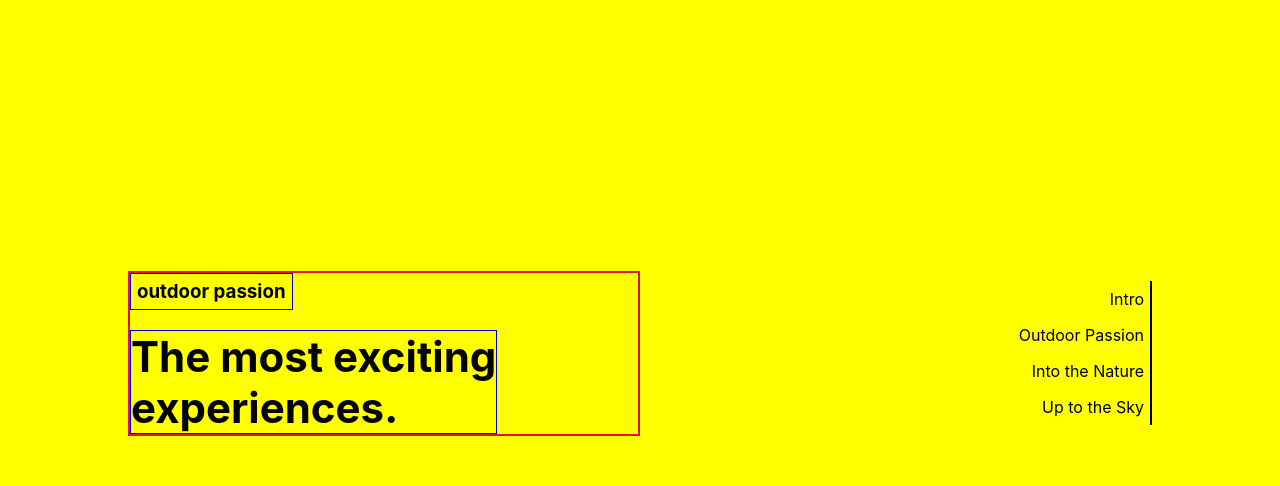
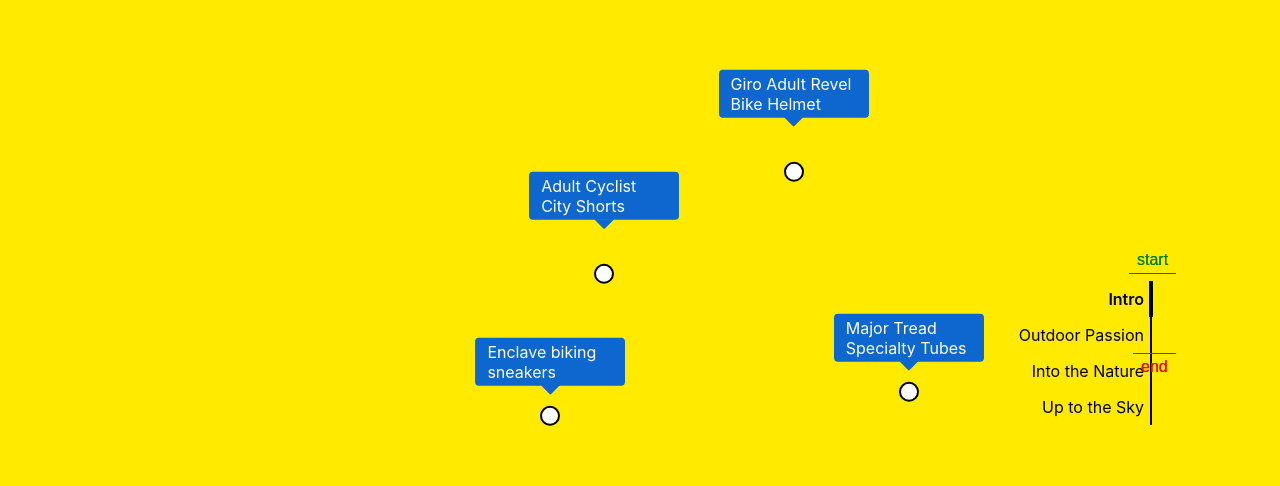
Before and after one commit to DriftingSands/sparkle-demo, a Next.js app: page / in a window 1280 px wide. Shown: the part 847-1333 px from the top of the page. Built offline with nearby package versions, Linux system fonts and the light colour scheme.

Commit message:
added point text fields animations are currently not working

```diff
--- a/components/Menu.jsx
+++ b/components/Menu.jsx
@@ -1,16 +1,19 @@
-export default function Menu({menuItems}) {
-
+export default function Menu({ menuItems }) {
   return (
     <div className="menuWrapper">
       <ul className="menuList">
-        {
-          menuItems.map((item, index) => {
-            return <li key={index} className="menuListItem">
-              <a href={`${item.link}`}>{item.text}</a>
-            </li>
-          })
-        }
+        {menuItems.map((item, index) => {
+          return (
+            <a key={index} href={!item.active ? item.link : null}>
+              <li
+                className={`menuListItem ${item.active ? "active" : ""}`}
+              >
+                {item.text}
+              </li>
+            </a>
+          );
+        })}
       </ul>
     </div>
-  )
+  );
 }
--- a/components/TextLayer.jsx
+++ b/components/TextLayer.jsx
@@ -1,23 +1,51 @@
-import Menu from './Menu'
+import Menu from "./Menu";
 
 export default function TextLayer(props) {
-
-
   return (
-    <div className={`textLayer `}>
+    <div className={"textLayer"} id={props?.data?.id}>
+      {props?.data?.pointText?.map((item, index) => {
+        return (
+          <div
+            key={index}
+            className="pointTextItemWrapper"
+            id={item.id}
+            style={{
+              left: `${item.x + 50}%`,
+              top: `${item.y + 50}%`,
+            }}
+          >
+            <div className="textWrapper">
+              <div className="buyText">
+                <a href={item.link || null}>
+                  Buy for {item.price}
+                </a>
+              </div>
+              <div className="text">
+                {item.text}
+              </div>
+              <div className="arrow" />
+            </div>
+            <div className="dot" />
+          </div>
+        );
+      })}
 
       <div className="left">
-        {props.data.leftBox.map((item, index) => {
-          return <item.type key={index} className={`${item.type} ${item.styles.map(style => style)}`}>
-            {item.content}
-          </item.type>
-        })
-        }
+        {props?.data?.leftBox?.map((item, index) => {
+          return (
+            <item.type
+              key={index}
+              className={`${item.type} ${item.styles.map((style) => style)}`}
+            >
+              {item.content}
+            </item.type>
+          );
+        })}
       </div>
 
       <div className="right">
         <Menu menuItems={props.menu.menuItems} />
       </div>
     </div>
-  )
+  );
 }
--- a/components/TimelineHelperFunctions.jsx
+++ b/components/TimelineHelperFunctions.jsx
@@ -1,17 +1,28 @@
 
 const createAnimationTimeline = (gsap, q, timelineArray, timelineSettings) => {
   const tl = gsap.timeline()
+  const standardDelay = timelineSettings.autoDelay ? '>' : '<'
 
   for (let i = 0; i < timelineArray.length; i++) {
     const animation = timelineArray[i]
-    const standardDelay = timelineSettings.autoDelay ? '>' : '<'
-    if (animation.from && animation.to) {
-      tl.fromTo(q(animation.selector), animation.from, animation.to, standardDelay)
-    } else {
-      animation.from && tl.from(q(animation.selector), animation.from, standardDelay)
-      animation.to && tl.to(q(animation.selector), animation.to, standardDelay)
+
+
+    let delay;
+    if (animation.autoDelay !== undefined) {
+      delay = animation.autoDelay === true ? '>' : '<'
+    }
+    if (!delay) {
+      delay = standardDelay
     }
 
+    if (animation.from && animation.to) {
+      tl.fromTo(q(animation.selector), animation.from, animation.to, delay)
+    } else {
+      animation.from && tl.from(q(animation.selector), animation.from, delay)
+      animation.to && tl.to(q(animation.selector), animation.to, delay)
+    }
+
+    if (animation.selector.includes('textWrapper')) console.log(tl)
   }
   if (timelineSettings.debugButton) {
     const debugButton = document.createElement('button')
--- a/components/TimelineWrapper.jsx
+++ b/components/TimelineWrapper.jsx
@@ -1,4 +1,4 @@
-import React, { useEffect, useRef, createContext, useState } from "react";
+import React, { useEffect, useRef, createContext } from "react";
 import { gsap } from "gsap/dist/gsap";
 import { ScrollTrigger } from "gsap/dist/ScrollTrigger";
 import createAnimationTimeline from './TimelineHelperFunctions'
--- a/components/_testData.js
+++ b/components/_testData.js
@@ -1,9 +1,9 @@
 export default {
   scenes: [
     {
+      id: 'intro',
       timelineAnimationSettings: {
-        autoDelay: true,
-        debugButton: true,
+        globalAutoDelay: true,
       },
       timelineAnimations: [
         {
@@ -19,22 +19,22 @@ export default {
             bottom: "5%",
             opacity: 1,
             scale: 1.1,
-            delay: 0.2,
             duration: 1,
           },
         },
         {
+          autoDelay: false,
           selector: '#rocks2',
           from: {
             left: "-20%",
           },
           to: {
             left: "0%",
-            delay: 0.1,
             duration: 0.7,
           },
         },
         {
+          autoDelay: false,
           selector: '#rocks3',
           from: {
             right: "-10%",
@@ -45,7 +45,6 @@ export default {
             right: "0%",
             bottom: "0%",
             scale: 1,
-            delay: 0.1,
             duration: 0.7,
           },
         },
@@ -65,7 +64,7 @@ export default {
               start: "0px top",
               end: "100% top",
               // toggleActions: "play reverse play reverse",
-              scrub: 1,
+              scrub: 0.5,
               snap: {
                 snapTo: [0, 1],
                 delay: 0,
@@ -74,6 +73,7 @@ export default {
           },
         },
         {
+          autoDelay: true,
           selector: '#biker',
           from: {
             scale: 0.8,
@@ -82,13 +82,13 @@ export default {
             opacity: 0.1,
           },
           to: {
-            delay: 0.1,
+            delay: -0.1,
             keyframes: {
               "0%": {
                 scale: 0.8,
                 y: "-60%",
                 x: "-50%",
-                opacity: 0.1,
+                opacity: 0,
                 ease: "sine.out",
                 // duration: 1,
               },
@@ -169,6 +169,7 @@ export default {
           {
             text: "Intro",
             link: "#intro",
+            active: true,
           },
           {
             text: "Outdoor Passion",
@@ -185,30 +186,95 @@ export default {
         ],
       },
     },
+
+    //second Item
+
     {
+      timelineAnimationSettings: {
+        globalAutoDelay: false,
+      },
+      timelineAnimations: [
+        {
+          selector: '#buy-bikeHelmet .textWrapper',
+          from: {
+            y: '-50%',
+            // opacity: 0.5,
+          },
+          to: {
+            duration: 2,
+            y: '0%',
+            // opacity: 1,
+            scrollTrigger: {
+              trigger: '#pointLayerId1',
+              start: '40% 50%',
+              end: '50% 50%',
+              markers: true,
+              toggleActions: 'play none none reverse'
+            }
+          }
+        },
+        {
+          selector: '#buy-shorts .textWrapper',
+          from: {
+            y: '-50%',
+            // opacity: 0.5,
+          },
+          to: {
+            duration: 2,
+            y: '0%',
+            // opacity: 1,
+            scrollTrigger: {
+              trigger: '#pointLayerId1',
+              start: '40% 50%',
+              end: '50% 50%',
+              markers: true,
+              toggleActions: 'play none none reverse'
+            }
+          }
+        },
+      ],
       background: {
-        color: 'yellow',
+        color: '#ffea00',
       },
       textLayer: {
-        leftBox: [
+        id: 'pointLayerId1',
+        pointText: [
           {
-            type: "h3",
-            styles: ["yellowBox"],
-            content: "outdoor passion",
+            id: 'buy-bikeHelmet',
+            text: 'Giro Adult Revel Bike Helmet',
+            price: '$49.99',
+            x: 12,
+            y: -22.5,
           },
           {
-            type: "h2",
-            styles: [],
-            content: "The most exciting \n experiences.",
+            id: 'buy-shorts',
+            text: 'Adult Cyclist City Shorts',
+            price: '$49.99',
+            x: -2.8,
+            y: -9.7,
           },
-        ],
-        rightBox: [],
+          {
+            id: 'buy-sneakers',
+            text: 'Enclave biking sneakers',
+            price: '$49.99',
+            x: -7,
+            y: 8,
+          },
+          {
+            id: 'buy-tubes',
+            text: 'Major Tread Specialty Tubes',
+            price: '$49.99',
+            x: 21,
+            y: 5,
+          },
+        ]
       },
       menu: {
         menuItems: [
           {
             text: "Intro",
             link: "#intro",
+            active: true,
           },
           {
             text: "Outdoor Passion",
--- a/styles/globals.scss
+++ b/styles/globals.scss
@@ -1,3 +1,8 @@
+$yellow: #ffea00;
+$blue: #0e67cf;
+
+
+
 html,
 body {
   font-family: -apple-system, BlinkMacSystemFont, Segoe UI, Roboto, Oxygen,
@@ -26,7 +31,7 @@ a {
 }
 
 button {
-  background-color: yellow;
+  background-color: $yellow;
   color: black;
   border: none;
   font-weight: bold;
@@ -49,7 +54,7 @@ button {
 }
 
 .yellowBox {
-  background-color: yellow;
+  background-color: $yellow;
   padding: 6px;
 
 }
@@ -60,7 +65,6 @@ button {
   display: flex;
   justify-content: center;
   align-items: center;
-  padding: 10%;
   position: absolute;
   z-index: 20;
   white-space: pre-line;
@@ -70,12 +74,11 @@ button {
   }
 
   .left, .right {
-    width: 50%;
+    width: 40%;
     display: flex;
     flex-direction: column;
   }
   .left {
-    border: 2px solid crimson;
     // justify-content: start;
     align-items: flex-start;
     gap: 20px;
@@ -95,6 +98,72 @@ button {
   }
 }
 
+.pointTextItemWrapper {
+  position: absolute;
+  display: flex;
+  flex-direction: column;
+  align-items: center;
+  transform: translate(-50%, -90%);
+
+  .textWrapper {
+    width: 150px;
+    margin-bottom: 20px;
+    background-color: $blue;
+    padding: 4px 12px;
+    color: white;
+    border-radius: 4px;
+    position: relative;
+
+    .text {
+      // transition: all .3s ease-in-out;
+      opacity: 1;
+    }
+    .buyText {
+      position: absolute;
+      text-align: center;
+      padding: 0px 4px 3px 4px;
+      top: 50%;
+      left: 50%;
+      transform: translate(-50%, -50%);
+      font-weight: bold;
+      width: 90%;
+      border: 2px solid white;
+      border-radius: 999px;
+
+      // transition: all .3s ease-in-out;
+      opacity: 0;
+    }
+  }
+  .textWrapper:hover {
+    .text {
+      opacity: 0;
+    }
+    .buyText {
+      opacity: 1;
+    }
+  }
+
+  .arrow {
+    position: absolute;
+    top: calc(100% - 1px);
+    left: 50%;
+    transform: translateX(-50%);
+    width: 20px;
+    height: 10px;
+    clip-path: polygon(50% 100%, 0 0, 100% 0);
+    background-color: $blue;
+  }
+
+  .dot {
+    background-color: white;
+    border: black solid 2px;
+    border-radius: 50%;
+    width: 20px;
+    height: 20px;
+  }
+}
+
+
 .menuWrapper {
   // border: 2px solid crimson;
   .menuList {
@@ -107,7 +176,7 @@ button {
       font-weight: 400;
       // transition: all 0.3s ease-in-out;
 
-      &:hover, &:focus &.active {
+      &:hover, &:focus, &.active {
         border-right: 4px solid black;
         padding-right: 5px;
         margin-right: -1px;
```
Also changed, not shown: components/AnimationHelperFunctions.jsx (deleted, +0 -168 lines), components/AnimationWrapper.jsx (deleted, +0 -24 lines).
